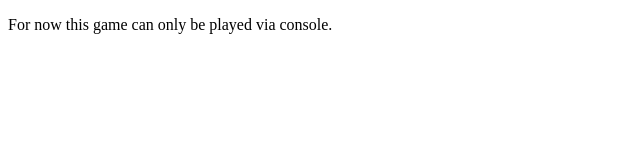
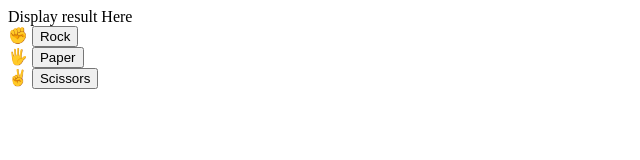
Before and after one commit to gitcommitem/odin-rockpaperscissors, a plain HTML site: page index.html in a window 1280 px wide. Shown: the whole page, without its empty margins (0-640 px from the left). Drawn offline with Linux system fonts and the light colour scheme.

Commit message:
Add CSS stylesheet and HTML structure

```diff
--- a/index.html
+++ b/index.html
@@ -5,9 +5,23 @@
     <meta http-equiv="X-UA-Compatible" content="IE=edge">
     <meta name="viewport" content="width=device-width, initial-scale=1.0">
     <title>Odin Rock Paper Scissors</title>
-    <script src="script.js"></script>
+    <script src="script.js" defer></script>
 </head>
 <body>
-    <p>For now this game can only be played via console.</p>
+    <div>Display result Here</div>
+    <section>
+        <div>
+            ✊
+            <button>Rock</button>
+        </div>
+        <div>
+            🖐
+            <button>Paper</button>
+        </div>
+        <div>
+            ✌️
+            <button>Scissors</button>
+        </div>
+    </section>
 </body>
 </html>
```
Also changed, not shown: style.css (added).
